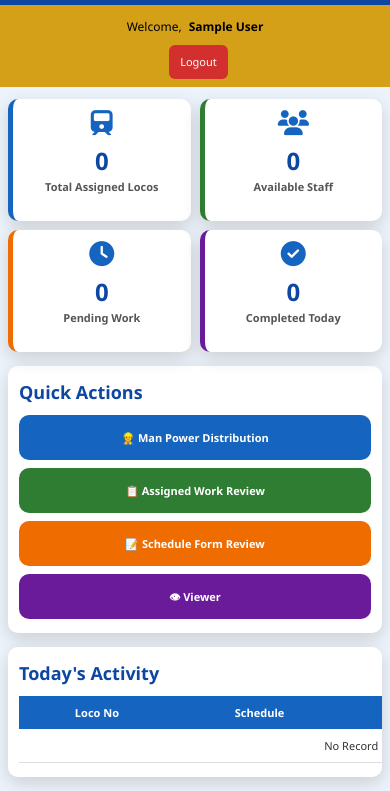
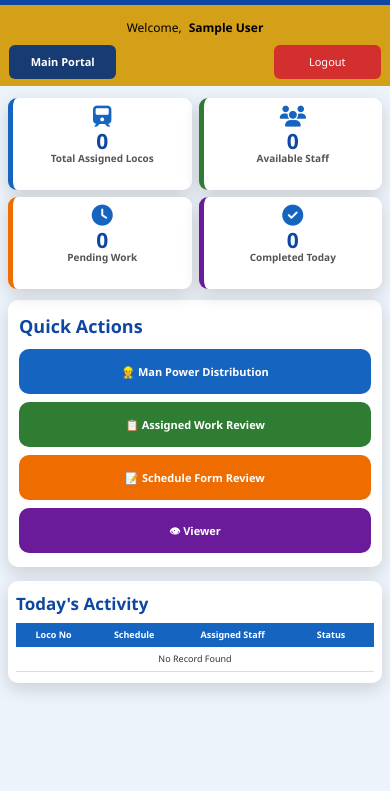
Before and after one commit to sbicreative/Sbi-Shed-maintenance-portal, a website: page public/dashboard/supervisor.html in a window 390 px wide. Shown: the part 69-860 px from the top of the page. Drawn offline with Linux system fonts and the light colour scheme; no server answers; sample sign-in values are in the browser's storage.

Commit message:
Finalize compact role dashboard layouts

```diff
--- a/public/css/incharge.css
+++ b/public/css/incharge.css
@@ -471,3 +471,105 @@ table{
     background:#0f2c59;
 
 }
+
+/* Final compact dashboard controls for phone screens. */
+@media (max-width:600px){
+    .top-nav{
+        display:grid;
+        grid-template-columns:1fr;
+        gap:6px;
+        padding:7px 9px;
+    }
+
+    .top-nav > div:first-child{
+        min-height:22px;
+    }
+
+    .top-nav > div:last-child{
+        width:100%;
+        display:grid;
+        grid-template-columns:minmax(88px,1fr) minmax(0,1.35fr) minmax(72px,1fr);
+        align-items:center;
+        gap:6px;
+    }
+
+    .top-nav > div:last-child #currentDateTime{
+        grid-column:2;
+        grid-row:1;
+        font-size:10px;
+        line-height:1.15;
+        text-align:center;
+    }
+
+    .top-nav .portal-btn{
+        grid-column:1;
+        grid-row:1;
+        width:100%;
+        margin:0;
+    }
+
+    .top-nav .logout-btn{
+        grid-column:3;
+        grid-row:1;
+        width:100%;
+        margin:0;
+    }
+
+    .summary{
+        grid-template-columns:repeat(2,minmax(0,1fr));
+        gap:7px;
+        margin-bottom:11px;
+    }
+
+    .card{
+        min-height:92px;
+        padding:8px 6px;
+        border-radius:9px;
+    }
+
+    .card i{
+        margin-bottom:2px;
+        font-size:21px;
+    }
+
+    .card h2{
+        margin:1px 0;
+        font-size:21px;
+        line-height:1.05;
+    }
+
+    .card p{
+        font-size:10px;
+        line-height:1.15;
+    }
+
+    .activity{
+        overflow:hidden;
+        padding:11px 8px;
+    }
+
+    .activity h2{
+        margin-bottom:8px;
+        font-size:17px;
+    }
+
+    .activity table{
+        width:100%;
+        min-width:0;
+        table-layout:fixed;
+    }
+
+    .activity th,
+    .activity td{
+        padding:7px 3px;
+        font-size:9px;
+        line-height:1.15;
+        overflow-wrap:anywhere;
+        word-break:normal;
+    }
+
+    .activity th:nth-child(1){width:21%;}
+    .activity th:nth-child(2){width:24%;}
+    .activity th:nth-child(3){width:31%;}
+    .activity th:nth-child(4){width:24%;}
+}
--- a/public/css/staff.css
+++ b/public/css/staff.css
@@ -282,3 +282,89 @@ tbody tr:hover {
         padding: 17px;
     }
 }
+
+@media (max-width: 600px) {
+    .top-nav {
+        display: grid;
+        grid-template-columns: 1fr;
+        gap: 6px;
+        padding: 7px 9px;
+    }
+
+    .welcome {
+        min-height: 22px;
+        text-align: center;
+    }
+
+    .nav-actions {
+        width: 100%;
+        display: grid;
+        grid-template-columns: minmax(88px, 1fr) minmax(0, 1.35fr) minmax(72px, 1fr);
+        align-items: center;
+        gap: 6px;
+    }
+
+    .nav-actions #currentDateTime {
+        grid-column: 2;
+        grid-row: 1;
+        font-size: 10px;
+        line-height: 1.15;
+        text-align: center;
+    }
+
+    .nav-actions .portal-btn {
+        grid-column: 1;
+        grid-row: 1;
+        width: 100%;
+        min-height: 34px;
+        margin: 0;
+        padding: 7px 8px;
+        border: 0;
+        border-radius: 7px;
+        background: var(--blue-dark);
+        color: #fff;
+        font-size: 11px;
+        font-weight: 700;
+    }
+
+    .nav-actions .logout-btn {
+        grid-column: 3;
+        grid-row: 1;
+        width: 100%;
+        min-height: 34px;
+        margin: 0;
+        padding: 7px 8px;
+        font-size: 11px;
+    }
+
+    .summary {
+        grid-template-columns: repeat(2, minmax(0, 1fr));
+        gap: 7px;
+        margin-bottom: 11px;
+    }
+
+    .summary-card {
+        min-height: 92px;
+        padding: 8px 6px;
+        border-left-width: 5px;
+        border-radius: 9px;
+    }
+
+    .card-icon {
+        min-height: 22px;
+        margin-bottom: 1px;
+        font-size: 21px;
+        line-height: 1;
+    }
+
+    .summary-card h2 {
+        margin: 1px 0;
+        font-size: 21px;
+        line-height: 1.05;
+    }
+
+    .summary-card p {
+        font-size: 10px;
+        line-height: 1.15;
+    }
+}
--- a/public/dashboard/supervisor.html
+++ b/public/dashboard/supervisor.html
@@ -67,6 +67,15 @@
         <div>
 
             <span id="currentDateTime"></span>
+
+            <button
+                type="button"
+                class="portal-btn"
+                onclick="window.location.href='/'">
+
+                Main Portal
+
+            </button>
 
             <button
                 id="logoutBtn"
```
Also changed, not shown: public/dashboard/staff.html (+4 -0 lines).
